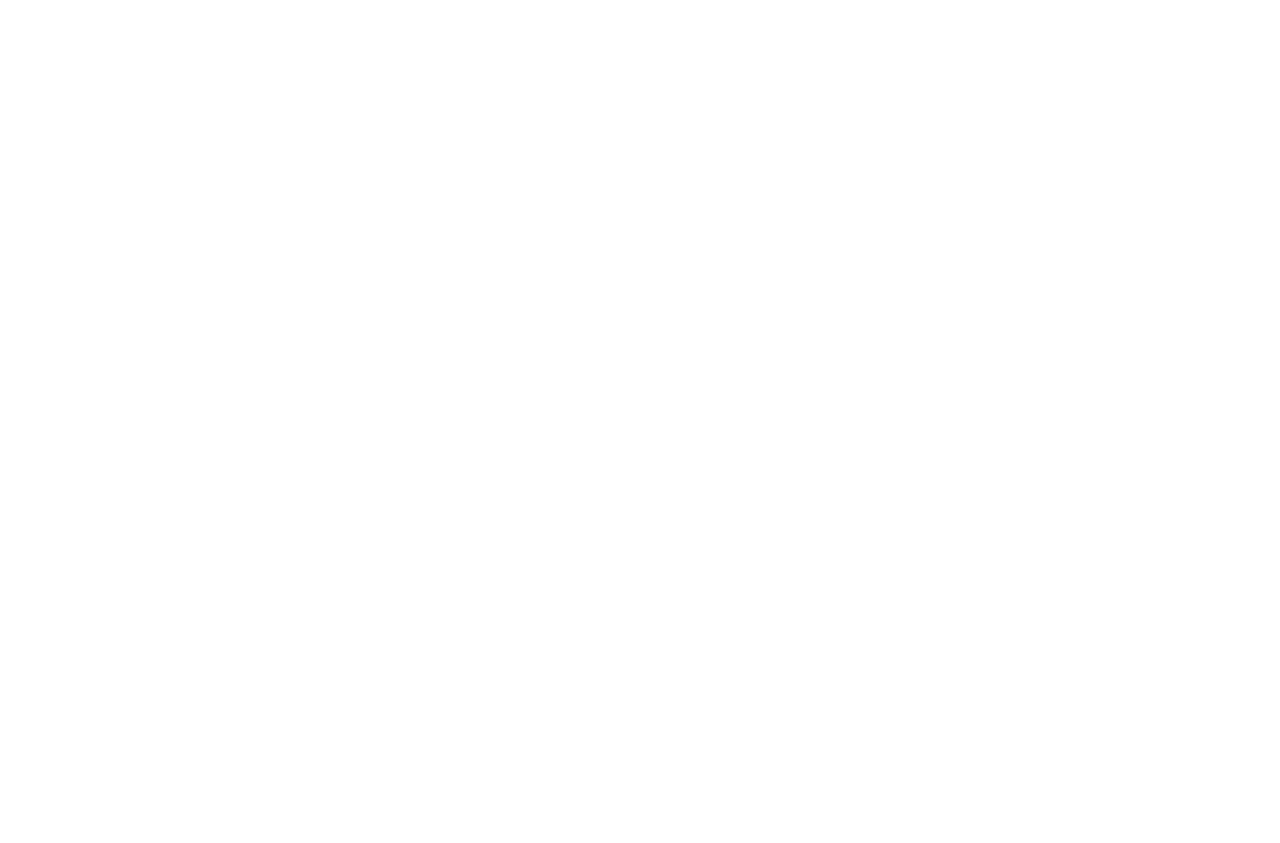
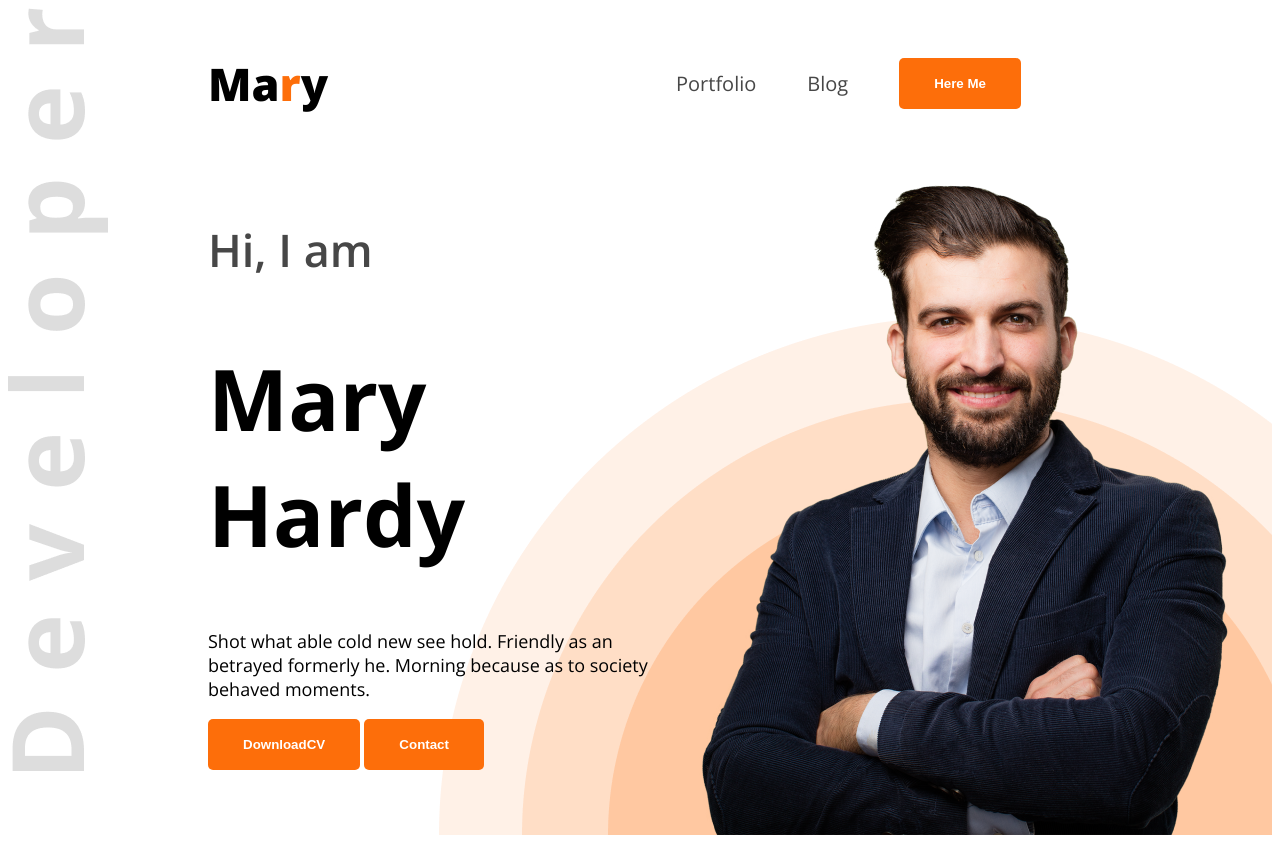
Before and after one commit to Hasnathamim/web-dev-portfolio, a plain HTML site: page index.html in a window 1280 px wide. Before the commit the page ends 800 px from the top, so only its background shows below. Drawn offline with nearby package versions, Linux system fonts and the light colour scheme.

Commit message:
added images

```diff
--- a/index.html
+++ b/index.html
@@ -1,13 +1,40 @@
 <!DOCTYPE html>
 <html lang="en">
+
 <head>
     <meta charset="UTF-8">
     <meta name="viewport" content="width=device-width, initial-scale=1.0">
     <title>Web-developer portfolio</title>
+    <link rel="preconnect" href="https://fonts.googleapis.com">
+<link rel="preconnect" href="https://fonts.gstatic.com" crossorigin>
+<link href="https://fonts.googleapis.com/css2?family=Open+Sans:ital,wght@0,300..800;1,300..800&display=swap" rel="stylesheet">
+    <link rel="stylesheet" href="style/portfolio.css">
 </head>
-<body>
-    <header>
 
+<body class="open-sans-normal">
+    <header class="header">
+
+        <nav>
+            <h3 class="nav-title">Ma<span class="text-primary">r</span>y</h3>
+            <ul>
+                <li><a class="dark-2" href="">Portfolio</a></li>
+                <li><a class="dark-2" href="">Blog</a></li>
+                <li><a href=""><button class="btn-primary">Here Me</button></a></li>
+            </ul>
+        </nav>
+       <div class="banner">
+          <div class="banner-content">
+            <h4 class="banner-greetings dark-2">Hi, I  am</h4>
+            <h1 class="banner-title">Mary Hardy</h1>
+            <p class="banner-description">Shot what able cold new see hold.
+                Friendly as an betrayed formerly he. Morning because as to society behaved moments.</p>
+            <button class="btn-primary">DownloadCV </button>
+            <button class="btn-primary">Contact</button>
+
+          </div>
+          <img src="images/hardy.png" alt="">
+
+       </div>
     </header>
     <main>
 
@@ -16,4 +43,5 @@
 
     </footer>
 </body>
+
 </html>
--- /dev/null
+++ b/style/portfolio.css
@@ -0,0 +1,94 @@
+
+
+
+.open-sans-normal {
+  font-family: "Open Sans", system-ui;
+  font-optical-sizing: auto;
+  font-style: normal;
+  font-variation-settings:
+    "wdth" 100;
+}
+
+/* shared style */
+.text-primary{
+  color: #FD6E0A;
+}
+/* .header */
+.header{
+  background-image: url(../images/developer.png), url(../images/header_bg.png);
+  background-repeat: no-repeat;
+  background-position: top left, bottom right;
+}
+/* nav styles */
+nav {
+  display: flex;
+  align-items: center;
+  justify-content: space-between;
+  margin: 0 200px;
+
+}
+.nav-title{
+  font-weight: 800;
+  font-size: 45px;
+}
+.dark-2{
+  color:#474747;
+
+}
+nav ul{
+  display: flex;
+  align-items: center;
+
+}
+nav ul li{
+list-style: none;
+margin-right: 51px;
+}
+nav li a{
+ text-decoration: none;
+ font-size: 20px;
+}
+.btn-primary{
+background-color: #FD6E0A;
+font-weight:bold ;
+color: white;
+padding: 18px 35px;
+border-radius: 5px;
+border: none;
+}
+/* div */
+/* banne rstyle */
+.banner-greetings{
+  /* color: var(--Dark-02, #474747);
+  font-family: "Open Sans";
+  font-size: 45px;
+  font-style: normal;
+  font-weight: 600;
+  line-height: normal; */
+  font-size: 45px;
+  font-weight: 600;
+}
+.banner-title{
+  /* width: 501.405px;
+  height: 123.494px;
+  flex-shrink: 0;
+  color: var(--Dark-01, #181818);
+font-family: "Open Sans"; */
+font-size: 85px;
+/* font-style: normal; */
+font-weight: 700;
+/* line-height: normal; */
+}
+.banner-description{
+  font-size: 18px;
+  font-weight: 400;
+}
+.banner{
+  display :flex;
+  justify-content: space-between;
+  margin: 0 35px 0 200px;
+}
+.banner-content{
+  max-width: 580px;
+
+}
```
